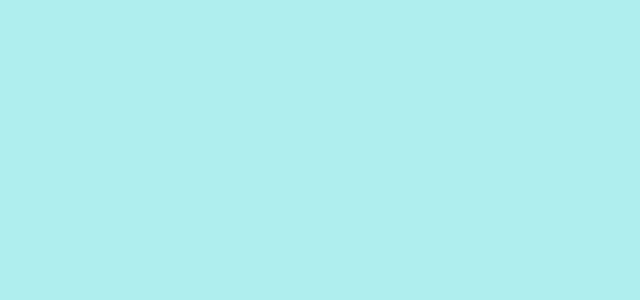
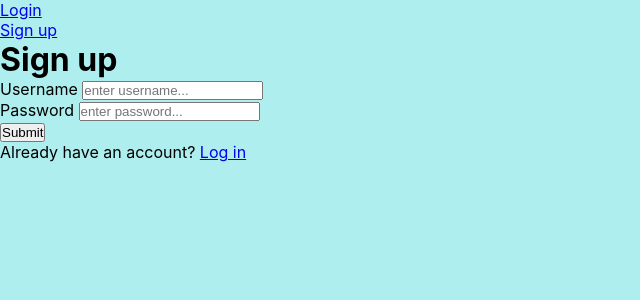
Before and after one commit to Sixsinglebird/FS-JS, a React (Create React App) app: page /signup in a window 1280 px wide. Before the commit this address had no page. Shown: the top 300 px of the page, without its empty margins (0-640 px from the left). Built offline with nearby package versions, Linux system fonts and the light colour scheme; data requests are answered from the project's data file.

Commit message:
WORKING LOGIN?SIGNUP
fixed signup.jsx and login.jsx to work!!!

```diff
--- a/src/App.js
+++ b/src/App.js
@@ -5,6 +5,10 @@ import { BrowserRouter as Router, Routes, Route } from "react-router-dom";
 import Main from "./components/Main";
 import Login from "./components/Login";
 import Profile from "./components/Profile";
+import Signup from './components/Signup';
+import { Link } from 'react-router-dom';
+
+
 
 function App() {
   useEffect(() => {
@@ -41,6 +45,16 @@ function App() {
 
   return (
     <Router>
+      <nav>
+        <ul>
+          <li>
+            <Link to="/">Login</Link>
+          </li>
+          <li>
+            <Link to="/signup">Sign up</Link>
+          </li>
+        </ul>
+      </nav>
       <Routes>
         <Route
           path="/"
@@ -62,9 +76,21 @@ function App() {
           path="/profile"
           element={<Profile id={username} users={users} />}
         />
+        <Route path="/signup" element={<Signup />} />
+        <Route
+          path="/login"
+          element={
+            <Login
+              setUsername={setUsername}
+              setPassword={setPassword}
+              username={username}
+              password={password}
+              users={users}
+            />
+          }
+        />
       </Routes>
     </Router>
   );
-}
-
+};
 export default App;
--- a/src/components/Login.jsx
+++ b/src/components/Login.jsx
@@ -1,5 +1,9 @@
 import React from "react";
-import { useNavigate } from "react-router-dom";
+import { useNavigate, Link } from "react-router-dom";
+import Signup from './Signup';
+
+
+
 // the component useState keeps track of the usename and password values
 // it also defines three functions
 //handle(Username + Password)Change and handle submit
@@ -36,6 +40,7 @@ const Login = ({ setPassword, setUsername, username, password, users }) => {
     document.querySelector("#password").value = "";
   };
 
+
   return (
     <div className="display">
       <div id="login">
@@ -67,9 +72,11 @@ const Login = ({ setPassword, setUsername, username, password, users }) => {
           </div>
           <button type="submit">Submit</button>
         </form>
+        <div>
+          Don't Have an Account? <Link to="/Signup">Sign Up</Link>
+        </div>
       </div>
     </div>
   );
 };
-
 export default Login;
--- /dev/null
+++ b/src/components/Signup.jsx
@@ -0,0 +1,61 @@
+import React, { useState } from "react";
+import { useNavigate, Link } from "react-router-dom";
+import Login from './Login';
+
+
+
+const Signup = () => {
+  const [username, setUsername] = useState('');
+  const [password, setPassword] = useState('');
+
+  const handleUsernameChange = (event) => {
+    setUsername(event.target.value);
+  };
+
+  const handlePasswordChange = (event) => {
+    setPassword(event.target.value);
+  };
+
+  const handleSubmit = (event) => {
+    event.preventDefault();
+    // TODO: Add logic to create a new user with the entered username and password
+  };
+
+  return (
+    <div className="display">
+      <div id="signup">
+        <h1>Sign up</h1>
+        <form onSubmit={handleSubmit}>
+          <div>
+            <label>
+              Username&nbsp;
+              <input
+                type="text"
+                placeholder="enter username..."
+                value={username}
+                onChange={handleUsernameChange}
+              />
+            </label>
+          </div>
+          <div>
+            <label>
+              Password&nbsp;
+              <input
+                type="password"
+                placeholder="enter password..."
+                value={password}
+                onChange={handlePasswordChange}
+              />
+            </label>
+          </div>
+          <button type="submit">Submit</button>
+        </form>
+        <div>
+          Already have an account? <Link to="/Login">Log in</Link>
+        </div>
+      </div>
+    </div>
+  );
+};
+
+export default Signup;
```
